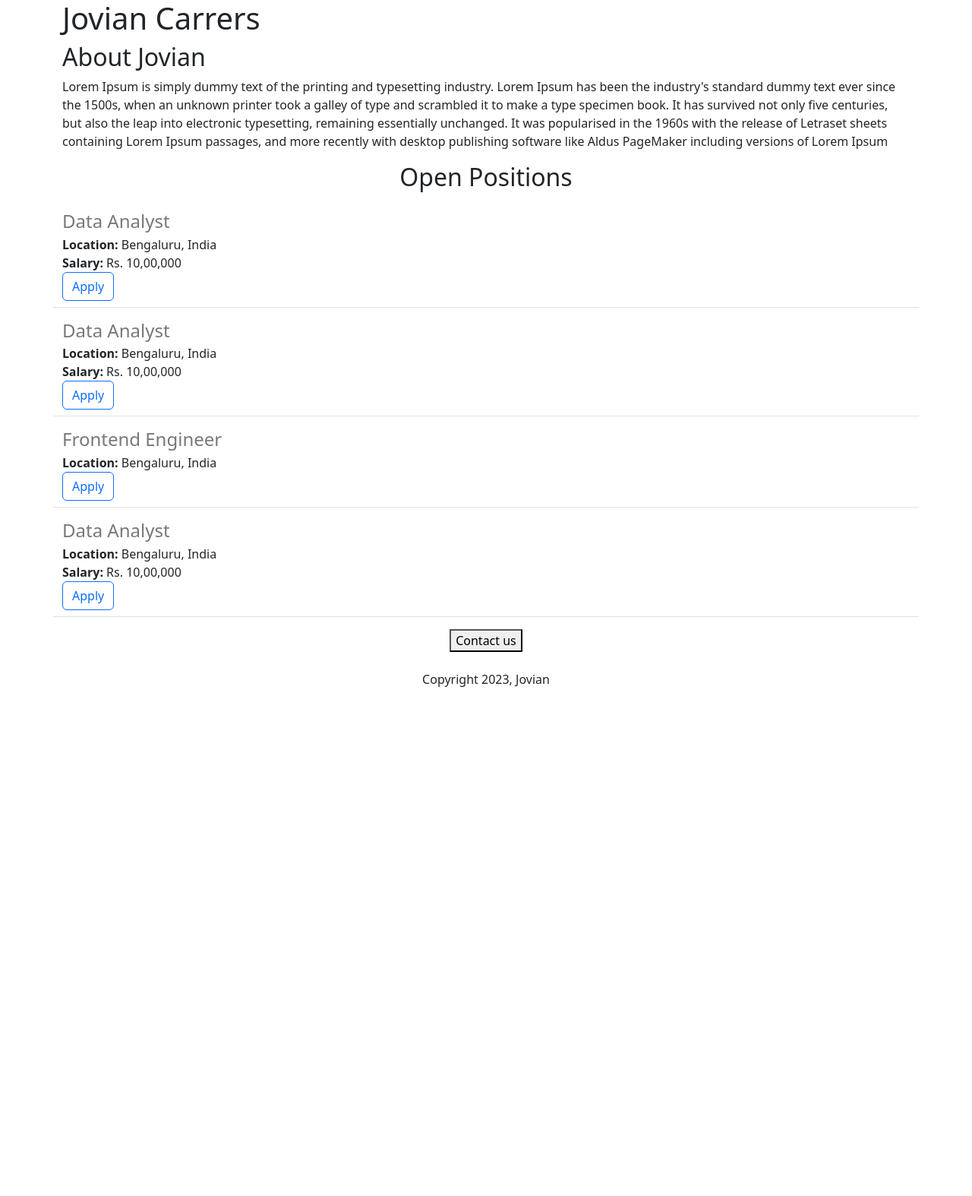
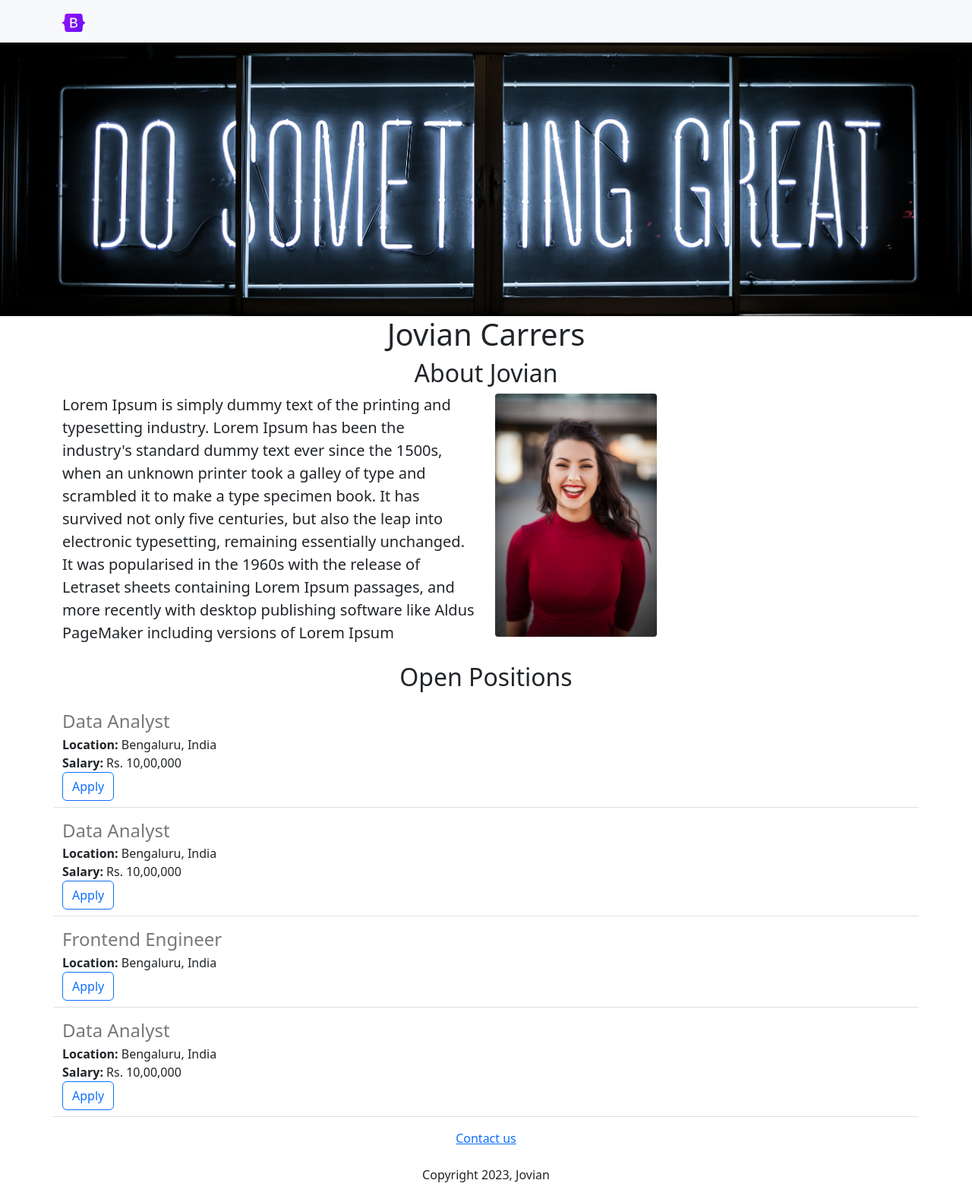
Before and after one commit to SanwalShubh/Sanwal-carrers-website, a Flask app: page / in a window 1280 px wide. Shown: the whole page at 76% size. Before the commit the page ends 904 px from the top, so only its background shows below. Run offline with Flask 3, Linux system fonts and the light colour scheme.

Commit message:
Functional and aesthetic improvements

```diff
--- a/templates/home.html
+++ b/templates/home.html
@@ -5,14 +5,24 @@
     <meta charset="utf-8">
     <meta name="viewport" content="width=device-width, initial-scale=1">
     <link href="https://cdn.jsdelivr.net/npm/bootstrap@5.3.0/dist/css/bootstrap.min.css" rel="stylesheet" integrity="sha384-9ndCyUaIbzAi2FUVXJi0CjmCapSmO7SnpJef0486qhLnuZ2cdeRhO02iuK6FUUVM" crossorigin="anonymous">
+
   </head>
   <body>
+    {% include 'nav.html' %}
+    <img style="height:360px;width:100%;object-fit:cover" src="/static/banner.jpeg">
     <div class="container">
-      <h1>Jovian Carrers</h1>
-      <h2>About Jovian</h2>
-      <p>
+      <h1 class="text-center">Jovian Carrers</h1>
+
+      <h2 class="text-center">About Jovian</h2>
+      <div class="row">
+        <div class="col-md-6">
+      <p class="lead">
         Lorem Ipsum is simply dummy text of the printing and typesetting industry. Lorem Ipsum has been the industry's standard dummy text ever since the 1500s, when an unknown printer took a galley of type and scrambled it to make a type specimen book. It has survived not only five centuries, but also the leap into electronic typesetting, remaining essentially unchanged. It was popularised in the 1960s with the release of Letraset sheets containing Lorem Ipsum passages, and more recently with desktop publishing software like Aldus PageMaker including versions of Lorem Ipsum
       </p>
+        </div>
+        <div class="d-none d-md-block col-6">
+          <img src="/static/people.jpg" style="height:320px;border-radius:4px">
+        </div>
       <h2 class="text-center mt-2 mb-4">Open Positions</h2>
       <div>
         {% for job in jobs %}
@@ -20,7 +30,7 @@
         {% endfor %}
       </div>
       <div class="text-center">
-        <button class="btn-primary btn-lg">Contact us</button>
+        <a class="btn-primary btn-lg" href="mailto:shubhsanwal100@gmail.com?subject=Question%20about%20job%20Openings&body=My%20name%3A%20%3Cyour%20name%20here%3E%0D%0A%0D%0AMy%20questions%3A%20%3Center%20question%20here%3E">Contact us</a>
         <p class="mt-4"> Copyright 2023, Jovian</p>
       </div>
     </div>
--- a/templates/jobitems.html
+++ b/templates/jobitems.html
@@ -13,7 +13,7 @@
     {% endif %}
   </div>
   <div class="col-3">
-    <button type="button" class="btn btn-outline-primary">Apply</button>
+    <a href="mailto:shubhsanwal100@gmail.com?subject=Application%20for%20{{job['title']}}&body=My%20name%3A%20%3Cyour%20name%20here%3E%0D%0AMy%20resume%20link%3A%20%3Cresume%20link%3E%0D%0AMy%20LinkedIn%20link%3A%20%3Clinkedin%20in%3E" type="button" class="btn btn-outline-primary float-right align-middle">Apply</a>
   </div>
 
 </div>
--- /dev/null
+++ b/templates/nav.html
@@ -0,0 +1,7 @@
+<nav class="navbar bg-body-tertiary shadow-sm" style="display: fixed;">
+  <div class="container">
+    <a class="navbar-brand" href="#">
+      <img src="/static/logo.svg" alt="Bootstrap" width="30" height="24">
+    </a>
+  </div>
+</nav>
```
Also changed, not shown: static/logo.svg (added), static/people.jpg (added).
